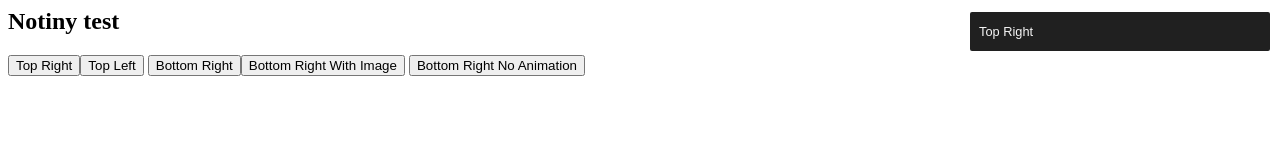
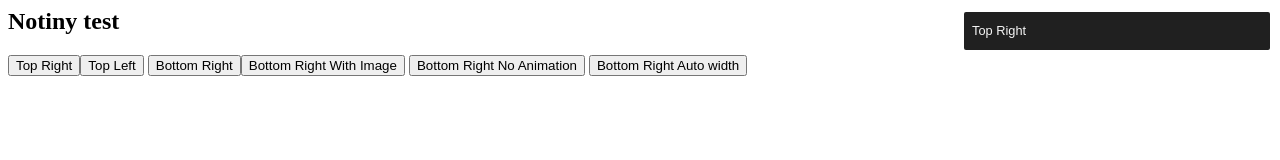
Before and after one commit to 4ndv/notiny, a plain HTML site: page src/test.html in a window 1280 px wide. Both pictures are taken after a click on the button "Top Right". Drawn offline with nearby package versions, Linux system fonts and the light colour scheme.

Commit message:
Css cleanup and back to divs

```diff
--- a/src/notiny.css
+++ b/src/notiny.css
@@ -7,33 +7,26 @@
 }
 .notiny-container {
   position: fixed;
-  z-index: 9998;
+  z-index: 9999;
 }
 .notiny-content {
-  table-layout: fixed;
   padding: 3px 3px;
-  margin-bottom: 2px;
-  margin-top: 2px;
+  margin: 2px 0px;
   border-radius: 2px;
-  overflow: hidden;
-  position: relative;
   cursor: pointer;
-}
-.notiny-content td {
-  vertical-align: top;
+  min-height: 32px;
 }
 .notiny-content-img {
+  display: block;
   border-radius: 2px;
   width: 32px;
   height: 32px;
+  float: left;
 }
 .notiny-content-text {
   font-family: sans-serif;
   font-size: 0.8em;
-  padding-top: 6px;
-  padding-bottom: 6px;
-  padding-left: 3px;
-  padding-right: 3px;
+  padding: 8px 5px 6px 5px;
   display: block;
   overflow: hidden;
 }
@@ -48,7 +41,7 @@
     opacity: 1;
   }
   30% {
-    transform: scale(1.5, 1.5);
+    transform: scale(1.2, 1.2);
   }
   90% {
   }
@@ -63,14 +56,12 @@
     opacity: 0;
     transform: scale(1, 1);
     filter: blur(3px);
-    max-height: -50px;
   }
   5% {
     opacity: 1;
   }
   50% {
-    transform: scale(1.5, 1.5);
-    max-height: 500px;
+    transform: scale(1.2, 1.2);
   }
   90% {
     filter: blur(0px);
--- a/src/notiny.js
+++ b/src/notiny.js
@@ -80,13 +80,13 @@
     });
 
     // Creating notification
-    var notification = $('<table/>', {
+    var notification = $('<div/>', {
       class: 'notiny-theme-' + settings.theme + ' notiny-content'
     });
 
-    var texttd = $('<td/>');
+    //var texttd = $('<td/>');
 
-    var ptext = $('<p/>', {
+    var ptext = $('<div/>', {
       class: 'notiny-content-text'
     });
 
@@ -102,9 +102,9 @@
 
     // Image
     if (settings.image !== undefined) {
-      var imgtd = $('<td/>', {
-        class: 'notiny-content-img'
-      });
+      //var imgtd = $('<td/>', {
+      //  class: 'notiny-content-img'
+      //});
 
       var img = $('<img/>', {
         src: settings.image,
@@ -113,8 +113,8 @@
 
       ptext.css('padding-left', '6px');
 
-      imgtd.append(img);
-      notification.prepend(imgtd);
+      //imgtd.append(img);
+      notification.prepend(img);
     }
 
     // Width
@@ -126,8 +126,8 @@
 
     ptext.html(text);
 
-    texttd.append(ptext);
-    notification.append(texttd);
+    //texttd.append(ptext);
+    notification.append(ptext);
 
     // Creating container
     var container = undefined;
--- a/src/test.html
+++ b/src/test.html
@@ -8,6 +8,7 @@
 <button id="top-right">Top Right</button><button id="top-left">Top Left</button>
 <button id="bottom-right">Bottom Right</button><button id="bottom-right-2">Bottom Right With Image</button>
 <button id="bottom-right-noa">Bottom Right No Animation</button>
+<button id="bottom-right-aw">Bottom Right Auto width</button>
 <script src="https://code.jquery.com/jquery-2.1.3.min.js"></script>
 <script>
 $(document).ready( function() {
@@ -22,6 +23,9 @@ $(document).ready( function() {
   $("#bottom-right-noa").click(function(){
     $.notiny("KEK and veryveryvery long and long and long and long and long text", { animate: false });
   });
+  $("#bottom-right-aw").click(function(){
+    $.notiny("KEK and veryveryvery long and long and long and long and long text", { width: 'auto' });
+  });
   $("#top-right").click(function(){
     $.notiny("Top Right", { y: 'top' });
   });
```
